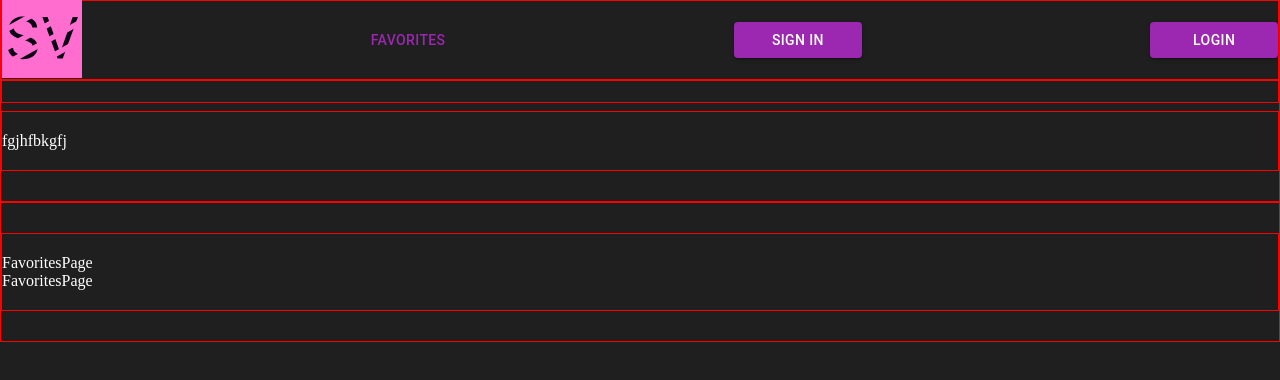
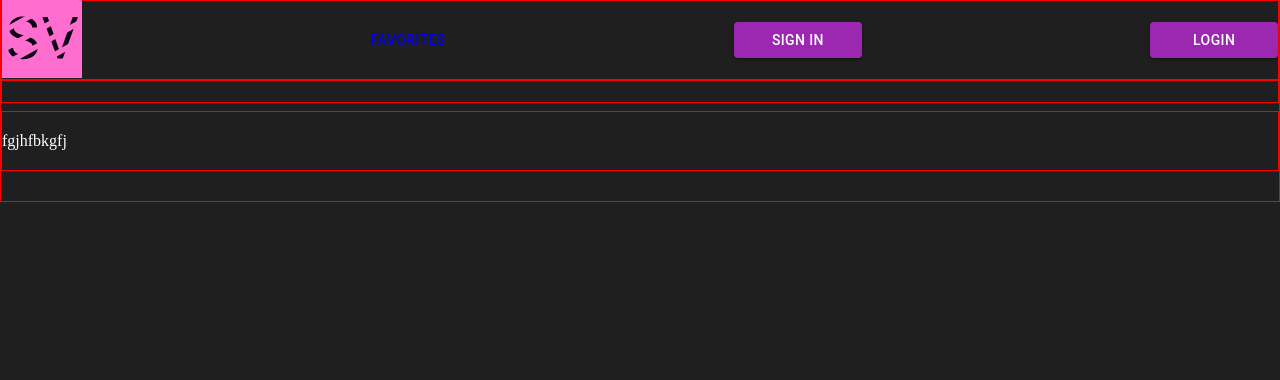
Before and after one commit to Ezoza111/movies_portal, a React (Create React App) app: page / in a window 1280 px wide. Shown: the top 380 px of the page. Built offline with nearby package versions, Linux system fonts and the light colour scheme.

Commit message:
feat: add routing for project

```diff
--- a/package.json
+++ b/package.json
@@ -10,6 +10,7 @@
     "prop-types": "^15.8.1",
     "react": "^19.0.0",
     "react-dom": "^19.0.0",
+    "react-router-dom": "^7.1.3",
     "react-scripts": "5.0.1",
     "styled-components": "^6.1.14"
   },
--- a/src/App.js
+++ b/src/App.js
@@ -3,15 +3,20 @@ import './App.css';
 import { Header } from './layout/header/Header';
 import { Main } from './layout/main/Main';
 import { FavoritesPage } from "./layout/favoritesPage/FavoritesPage";
+import { Routes, Route, Link } from "react-router-dom";
+import { RoutingComponent } from "./routingComponent/RoutingComponent";
 
 
 function App() {
 
   return (
     <>
-     <Header />
-     <Main />
-     <FavoritesPage />
+    <Routes>
+      <Route path="/" element={<RoutingComponent />}>
+        <Route index element={<Main />} />
+        <Route path='/favorites'element={<FavoritesPage />} />
+      </Route>
+    </Routes>
     </>
   );
 }
--- a/src/components/stupidComponents/favorites/FavoritesLink.jsx
+++ b/src/components/stupidComponents/favorites/FavoritesLink.jsx
@@ -1,16 +1,14 @@
 import React from "react"
-import { Link, ThemeProvider, Typography } from "@mui/material"
+import { ThemeProvider, Typography } from "@mui/material"
 import { butonTheme } from "../../../styles/Theme"
+import { Link } from "react-router-dom"
 
 
 export const FavoritesLink = () => {
     return (
       <Typography variant='button'>
         <ThemeProvider theme={butonTheme}>
-        <Link href="#"
-            underline="hover"
-            children='Favorites'
-        />
+        <Link to="/favorites">Favorites</Link>
         </ThemeProvider>
       </Typography>
     )
--- a/src/components/stupidComponents/logo/Logo.jsx
+++ b/src/components/stupidComponents/logo/Logo.jsx
@@ -1,15 +1,16 @@
 import React from "react";
 import { Icon } from "../icon/Icon";
+import { Link } from "react-router-dom";
 
 export const Logo = (props) => {
   return (
-    <a href="/">
+    <Link to="/">
        <Icon
         width="80px"
         height="80px"
         viewBox="0 0 45 45"
         iconId={props.iconId}
        />
-    </a>
+    </Link>
   )
 }
--- a/src/index.js
+++ b/src/index.js
@@ -5,14 +5,17 @@ import reportWebVitals from './reportWebVitals';
 import { GLobalStyles } from './styles/Global.styled';
 import { ThemeProvider } from 'styled-components';
 import { theme } from './styles/Theme';
+import { BrowserRouter } from 'react-router-dom';
 
 const root = ReactDOM.createRoot(document.getElementById('root'));
 root.render(
   <React.StrictMode>
-    <GLobalStyles />
-    <ThemeProvider theme={theme}>
-      <App />
-    </ThemeProvider>
+    <BrowserRouter>
+      <GLobalStyles />
+      <ThemeProvider theme={theme}>
+        <App />
+      </ThemeProvider>
+    </BrowserRouter>
   </React.StrictMode>
 );
 
--- /dev/null
+++ b/src/routingComponent/RoutingComponent.jsx
@@ -0,0 +1,13 @@
+import {Link, Outlet} from 'react-router-dom'
+import { Header } from '../layout/header/Header'
+
+export const RoutingComponent = () => {
+  return (
+    <>
+     <Header />
+     <main>
+        <Outlet />
+     </main>
+    </>
+  )
+}
```
Also changed, not shown: 1 other file (tests, documents, lock files or other folders).
